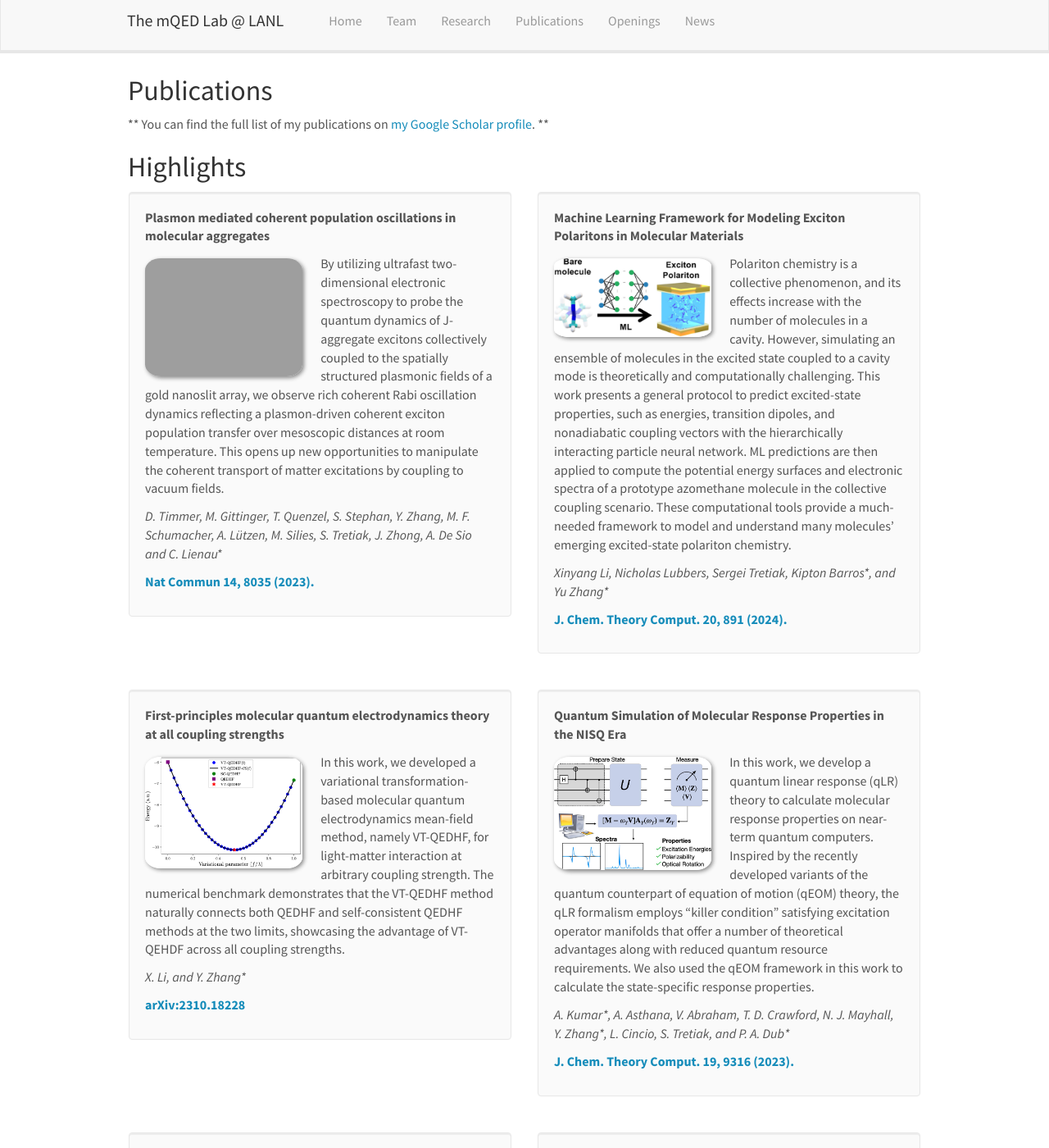
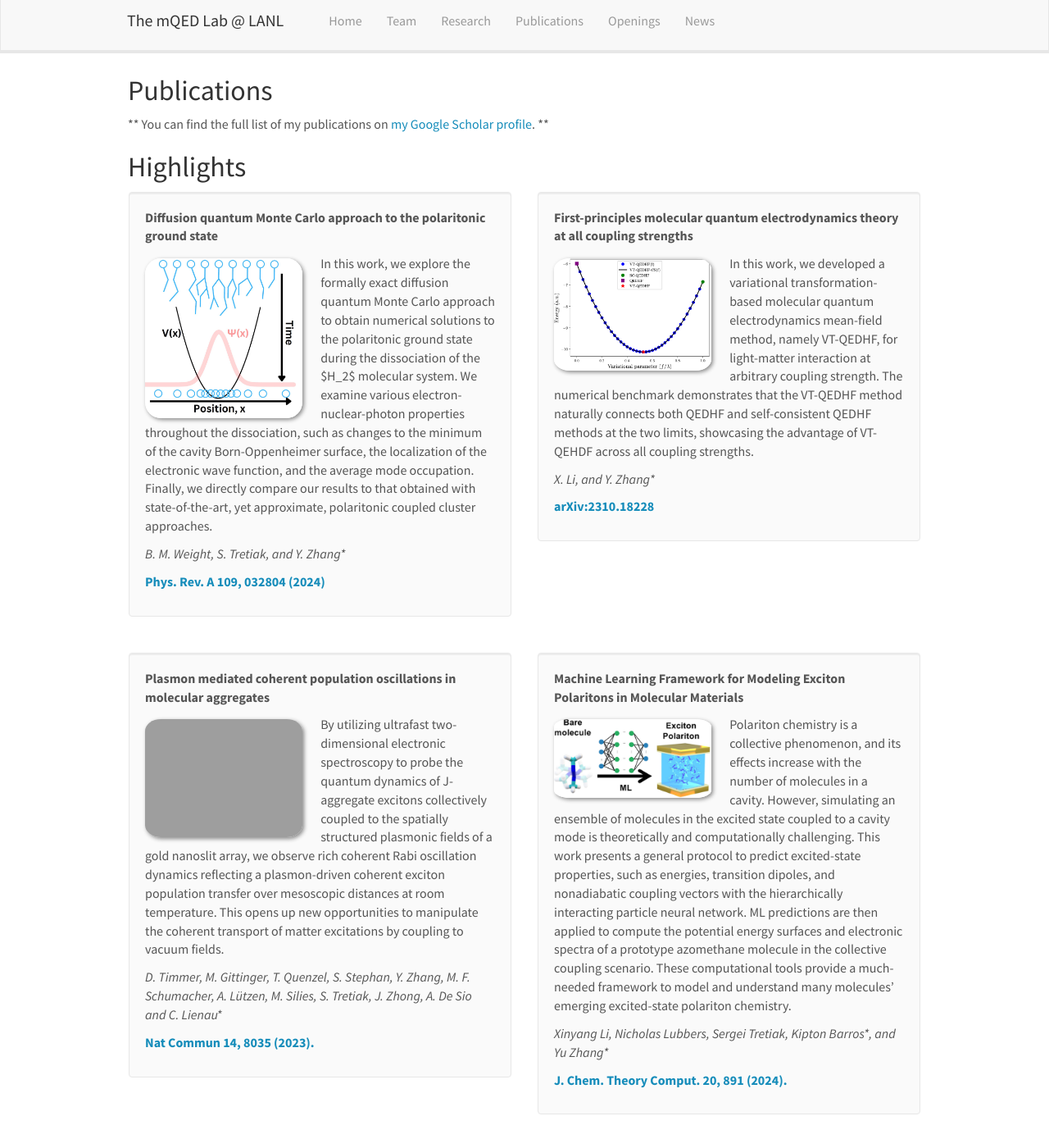
Before and after one commit to ares201005/ares201005.github.io, a Jekyll site: the page built from _pages/publications.md, in a window 1280 px wide and 1400 px high. Shown: the whole window at 82% size. Built offline with Jekyll 4.4.1, drawn with Linux system fonts in a browser that asks for light colours; nearby versions of some CDN libraries; a style sheet for code colours, icons or effects is not loaded.

Commit message:
updte pubs

```diff
--- a/_data/news.yml
+++ b/_data/news.yml
@@ -1,3 +1,6 @@
+
+- date: Mar 6th, 2024
+  headline: Our paper on <i>Diffusion quantum Monte Carlo approach for polariton ground state</i> is published in <a href="https://doi.org/10.1103/PhysRevA.109.032804">Phys. Rev. A</a>
 
 - date: Jan 8th, 2024
   headline: Huge welcome to our new team member, <a href="https://scholar.google.com/citations?user=ThV_peIAAAAJ&hl=en">Ilia Mazin</a>, who got his Ph.D. from Ohio State University. Ilia will work on developing multiscale methods for light-matter interactions and XL-BOMD for strongly correlated systems.
--- a/_data/publist.yml
+++ b/_data/publist.yml
@@ -6,6 +6,24 @@
      url: tba
      display: tba
   highlight: 0
+
+- title: "Diffusion quantum Monte Carlo approach to the polaritonic ground state"
+  image: dmc.png
+  description: In this work, we explore the formally exact diffusion quantum Monte Carlo approach to obtain numerical solutions to the polaritonic ground state during the dissociation of the $H_2$ molecular system. We examine various electron-nuclear-photon properties throughout the dissociation, such as changes to the minimum of the cavity Born-Oppenheimer surface, the localization of the electronic wave function, and the average mode occupation. Finally, we directly compare our results to that obtained with state-of-the-art, yet approximate, polaritonic coupled cluster approaches.
+  authors: B. M. Weight, S. Tretiak, and Y. Zhang\*
+  link:
+     url: https://doi.org/10.1103/PhysRevA.109.032804
+     display: Phys. Rev. A 109, 032804 (2024)
+  highlight: 1
+
+- title: "First-principles molecular quantum electrodynamics theory at all coupling strengths"
+  image: vtqedhf.png
+  description: In this work, we developed a variational transformation-based molecular quantum electrodynamics mean-field method, namely VT-QEDHF, for light-matter interaction at arbitrary coupling strength. The numerical benchmark demonstrates that the VT-QEDHF method naturally connects both QEDHF and self-consistent QEDHF methods at the two limits, showcasing the advantage of VT-QEHDF across all coupling strengths.
+  authors: X. Li, and Y. Zhang\*
+  link:
+     url: https://doi.org/10.48550/arXiv.2310.18228
+     display: arXiv:2310.18228
+  highlight: 1
 
 - title: "Plasmon mediated coherent population oscillations in molecular aggregates"
   image: sq_polariton.png
@@ -23,15 +41,6 @@
   link:
      url: https://doi.org/10.1021/acs.jctc.3c01068
      display: J. Chem. Theory Comput. 20, 891 (2024).
-  highlight: 1
-
-- title: "First-principles molecular quantum electrodynamics theory at all coupling strengths"
-  image: vtqedhf.png
-  description: In this work, we developed a variational transformation-based molecular quantum electrodynamics mean-field method, namely VT-QEDHF, for light-matter interaction at arbitrary coupling strength. The numerical benchmark demonstrates that the VT-QEDHF method naturally connects both QEDHF and self-consistent QEDHF methods at the two limits, showcasing the advantage of VT-QEHDF across all coupling strengths.
-  authors: X. Li, and Y. Zhang\*
-  link:
-     url: https://doi.org/10.48550/arXiv.2310.18228
-     display: arXiv:2310.18228
   highlight: 1
 
 - title: "Quantum Simulation of Molecular Response Properties in the NISQ Era"
```
Also changed, not shown: images/pubpic/dmc.png (added).
